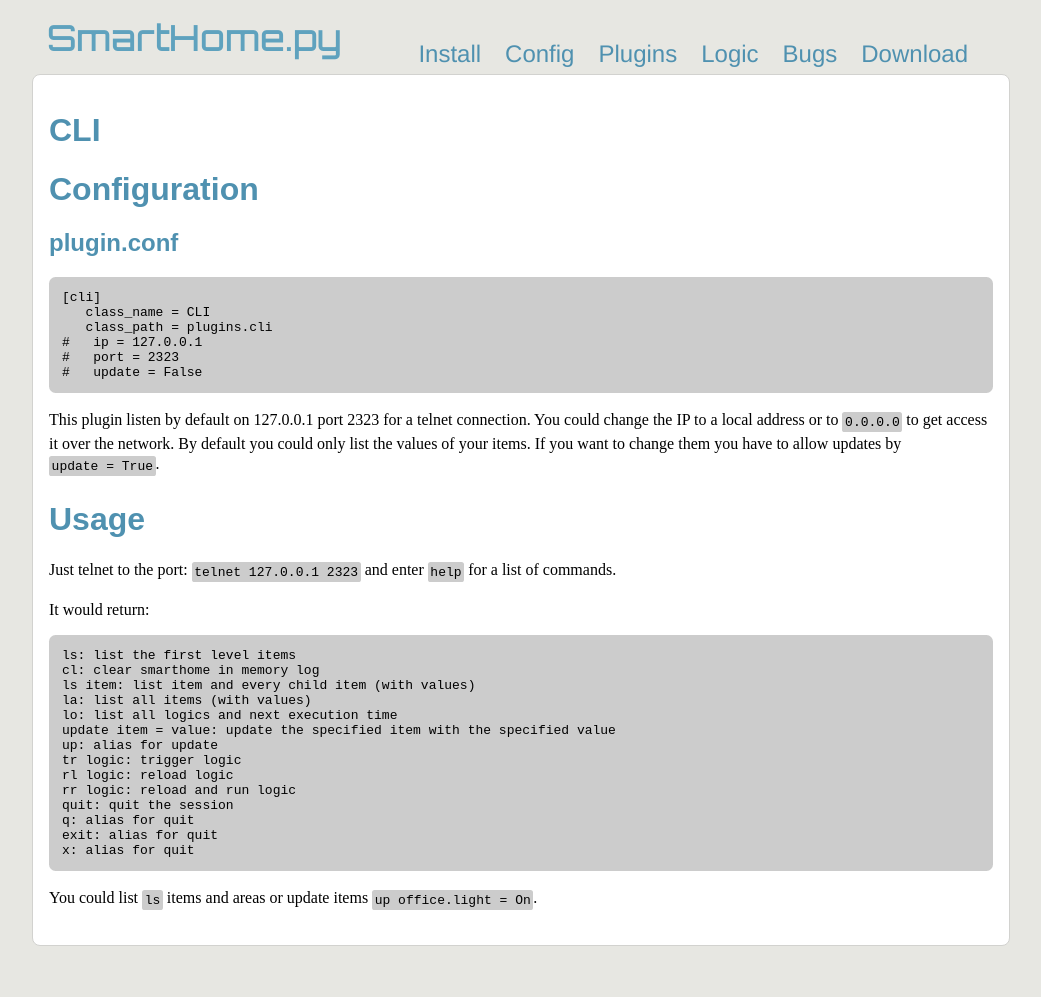
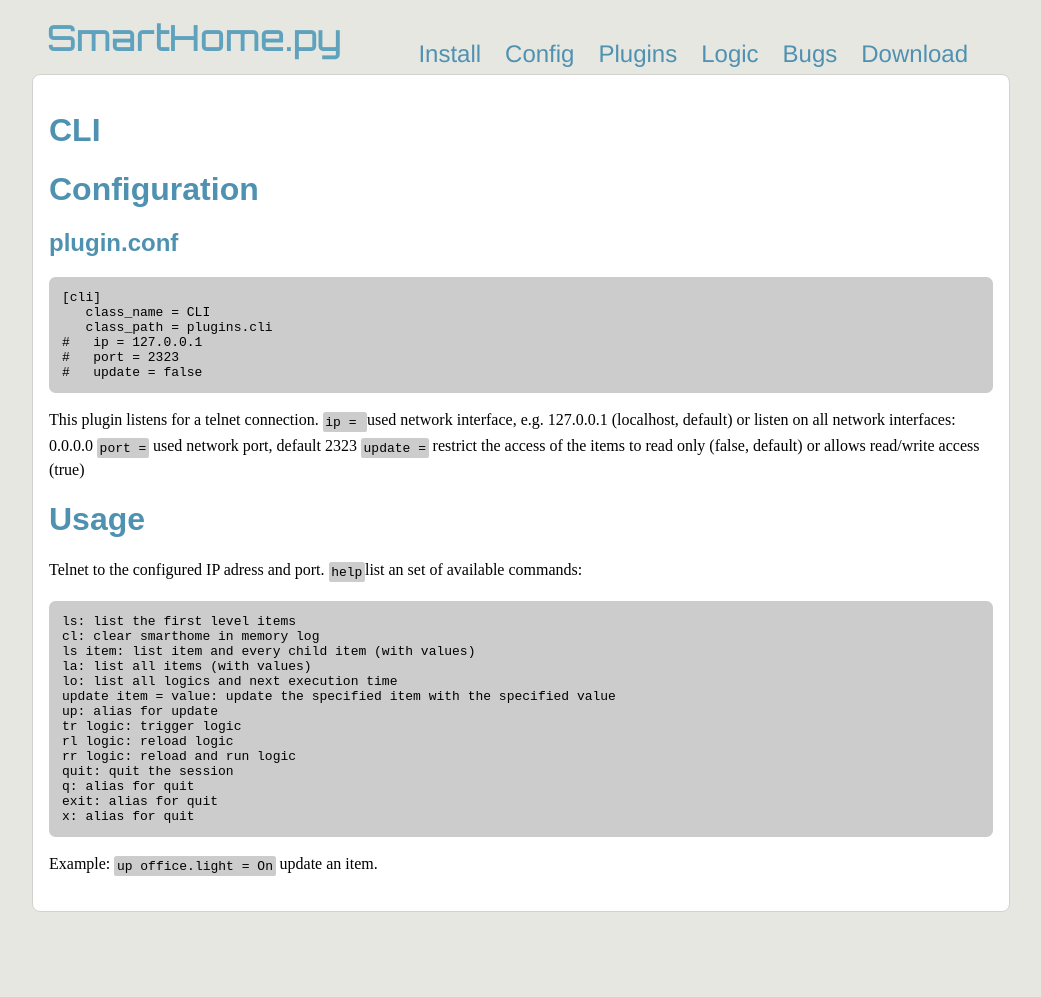
Before and after one commit to mknx/smarthome, a Jekyll site: the page built from plugins/cli/index.md, in a window 1280 px wide. Shown: the whole page, without its empty margins (128-1169 px from the left). Built offline with Jekyll 4.4.1, drawn with Linux system fonts in a browser that asks for light colours; Markdown is read by kramdown in place of the engine named in the settings; after the commit the page ends 963 px from its top, so only the background shows below that.

Commit message:
docu review cli plugin

```diff
--- a/plugins/cli/index.md
+++ b/plugins/cli/index.md
@@ -17,19 +17,19 @@ plugin.conf
    class_path = plugins.cli
 #   ip = 127.0.0.1
 #   port = 2323
-#   update = False
+#   update = false
 </pre>
 
-This plugin listen by default on 127.0.0.1 port 2323 for a telnet connection.
-You could change the IP to a local address or to <code>0.0.0.0</code> to get access it over the network.
-By default you could only list the values of your items. If you want to change them you have to allow updates by <code>update = True</code>.
+This plugin listens for a telnet connection.
+<code>ip = </code> used network interface, e.g. 127.0.0.1 (localhost, default) or listen on all network interfaces: 0.0.0.0
+<code>port =</code> used network port, default 2323
+<code>update =</code> restrict the access of the items to read only (false, default) or allows read/write access (true)
 
 Usage
 =====
 
-Just telnet to the port: <code>telnet 127.0.0.1 2323</code> and enter <code>help</code> for a list of commands.
-
-It would return:
+Telnet to the configured IP adress and port.
+<code>help</code>list an set of available commands:
 <pre>ls: list the first level items
 cl: clear smarthome in memory log
 ls item: list item and every child item (with values)
@@ -45,4 +45,5 @@ q: alias for quit
 exit: alias for quit
 x: alias for quit</pre>
 
-You could list <code>ls</code> items and areas or update items <code>up office.light = On</code>.
+Example:
+<code>up office.light = On</code> update an item.
```
